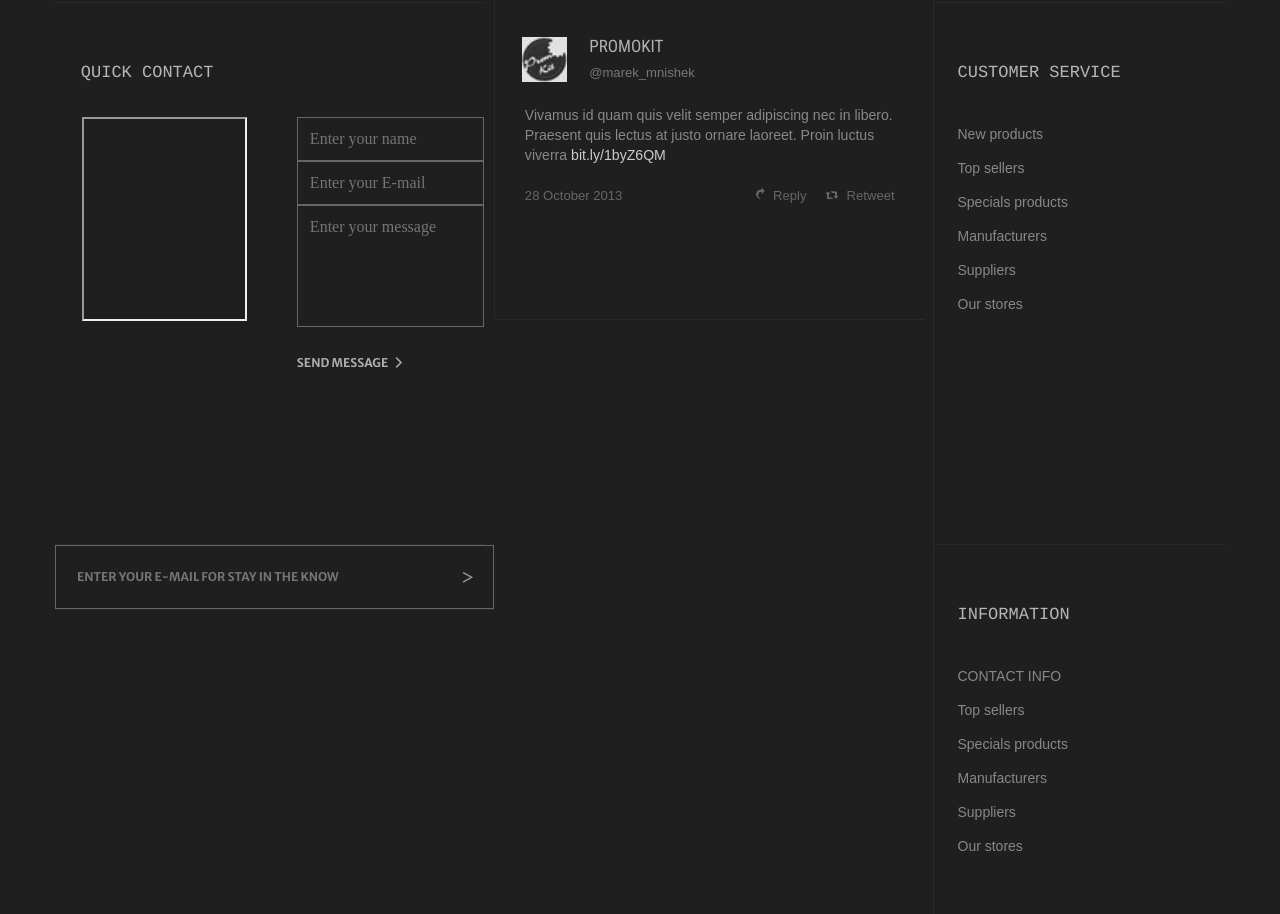
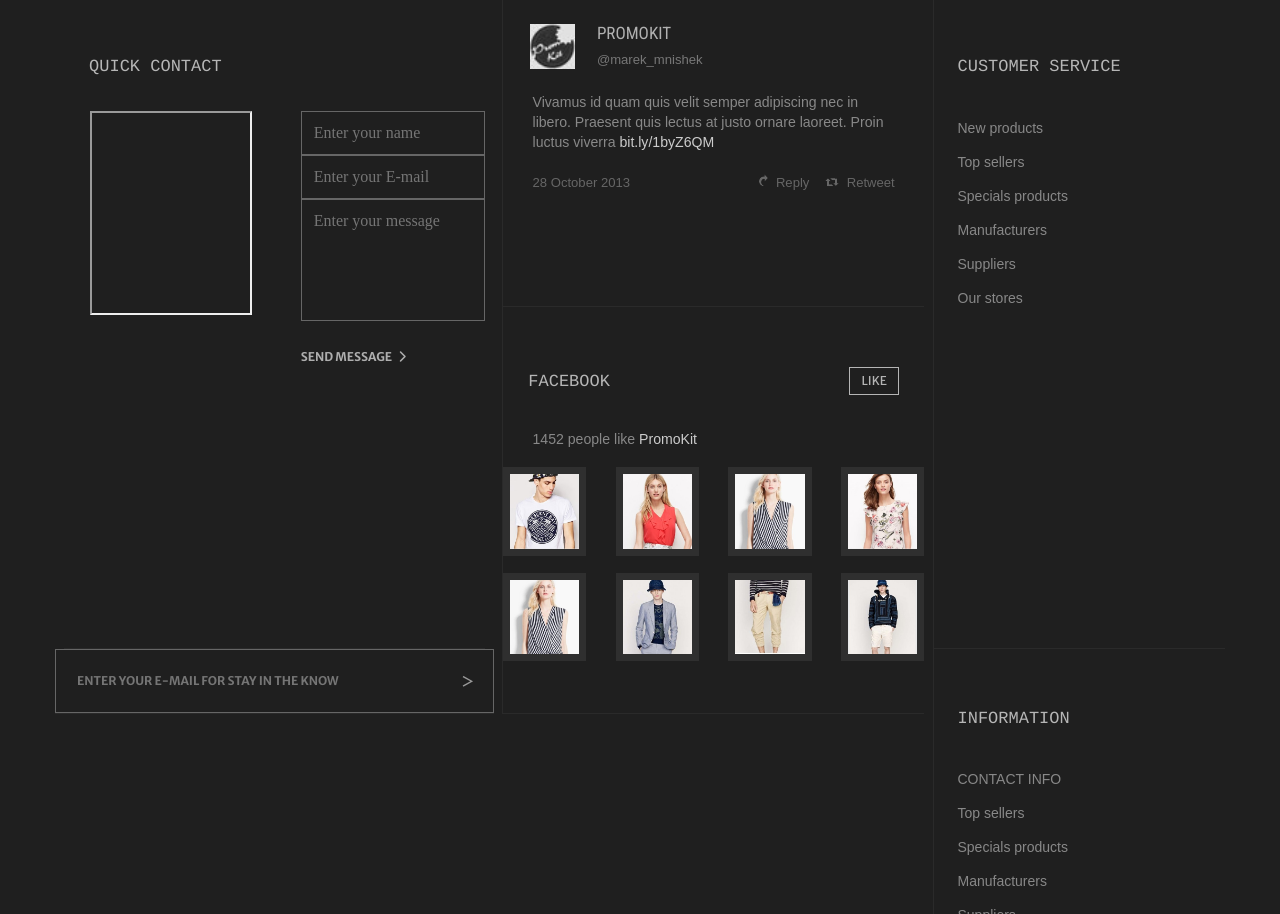
Before and after one commit to MAG1980/Fengo, a website: page app/index.html in a window 1280 px wide. Shown: the part 4258-5172 px from the top of the page. Drawn offline with nearby package versions, Linux system fonts and the light colour scheme; grey boxes are pictures that could not be loaded.

Commit message:
Закончил Footer-top

```diff
--- a/app/index.html
+++ b/app/index.html
@@ -700,6 +700,47 @@
                     </div>
 
                 </div>
+                <div class="footer__top-favorite footer__top-facebook footer__top_paddings">
+                    <div class="footer__top-favorite-header footer__top-favorite-header_aic">
+                        <h4 class="footer__top-heading">facebook</h4>
+                        <a href="#" class="footer__top-button">LIKE</a>
+                    </div>
+                    <p class="footer__top-promokit-bottom-text">1452 people like <span>PromoKit</span></p>
+                    <div class="footer__top-facebook-cards">
+                        <a href="#" class="footer__top-facebook-photo-wrapper">
+                            <img src="img/products/product_1.jpg" alt="фото пользователя Фейсбук"
+                                class="footer__top-facebook-photo">
+                        </a>
+                        <a href="#" class="footer__top-facebook-photo-wrapper">
+                            <img src="img/products/product_2.jpg" alt="фото пользователя Фейсбук"
+                                class="footer__top-facebook-photo">
+                        </a>
+                        <a href="#" class="footer__top-facebook-photo-wrapper">
+                            <img src="img/products/product_5.jpg" alt="фото пользователя Фейсбук"
+                                class="footer__top-facebook-photo">
+                        </a>
+                        <a href="#" class="footer__top-facebook-photo-wrapper">
+                            <img src="img/products/product_4.jpg" alt="фото пользователя Фейсбук"
+                                class="footer__top-facebook-photo">
+                        </a>
+                        <a href="#" class="footer__top-facebook-photo-wrapper">
+                            <img src="img/products/product_5.jpg" alt="фото пользователя Фейсбук"
+                                class="footer__top-facebook-photo">
+                        </a>
+                        <a href="#" class="footer__top-facebook-photo-wrapper">
+                            <img src="img/products/product_6.jpg" alt="фото пользователя Фейсбук"
+                                class="footer__top-facebook-photo">
+                        </a>
+                        <div class="footer__top-facebook-photo-wrapper">
+                            <img src="img/products/product_7.jpg" alt="фото пользователя Фейсбук"
+                                class="footer__top-facebook-photo">
+                        </div>
+                        <a href="#" class="footer__top-facebook-photo-wrapper">
+                            <img src="img/products/product_8.jpg" alt="фото пользователя Фейсбук"
+                                class="footer__top-facebook-photo">
+                        </a>
+                    </div>
+                </div>
             </div>
         </div>
         <div class="footer__bottom"></div>
--- a/app/scss/style.scss
+++ b/app/scss/style.scss
@@ -835,7 +835,8 @@ h4 {
         grid-column-end: 3;
         border-left: 1px solid #2a2a2a;
         border-bottom: 1px solid #2a2a2a;
-        max-width: 98%;
+        max-width: 96%;
+        margin: 0 auto;
     }
     &__top-favorite-header {
         display: flex;
@@ -995,7 +996,6 @@ h4 {
         text-decoration: none;
         font-family: "Merriweather Sans";
         font-size: 12.1px;
-        line-height: 26px;
         font-weight: 400;
         text-transform: uppercase;
         color: #b5b5b5;
@@ -1096,4 +1096,32 @@ h4 {
             margin-right: 8px;
         }
     }
+    &__top-facebook {
+        grid-row-start: 5;
+        grid-row-end: 7;
+        grid-column-end: 3;
+        border-left: 1px solid #2a2a2a;
+        border-bottom: 1px solid #2a2a2a;
+    }
+    &__top-facebook-cards {
+        display: grid;
+        grid-template-rows: repeat(2, 1fr);
+        grid-template-columns: repeat(4, 1fr);
+        grid-gap: 7%;
+        justify-content: center;
+        align-items: center;
+    }
+    &__top-facebook-photo-wrapper {
+        transition: 0.3s;
+        cursor: pointer;
+        &:hover {
+            transform: scale(1.2);
+        }
+    }
+    &__top-facebook-photo {
+        object-fit: cover;
+        max-width: 100%;
+        border: 7px solid #2f2f2f;
+        box-sizing: border-box;
+    }
 }
```
Also changed, not shown: app/css/style.min.css.
